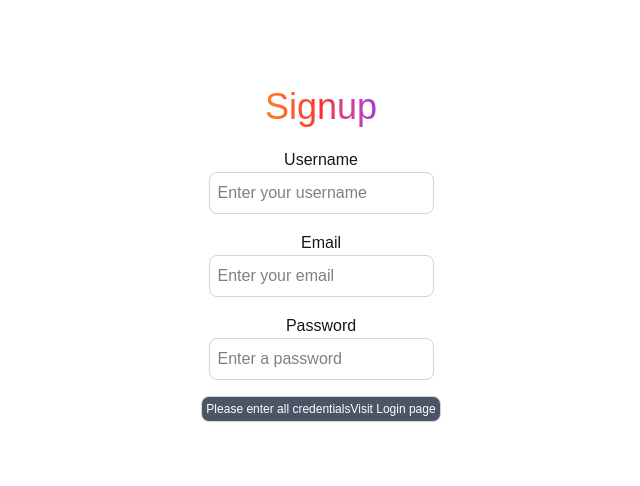
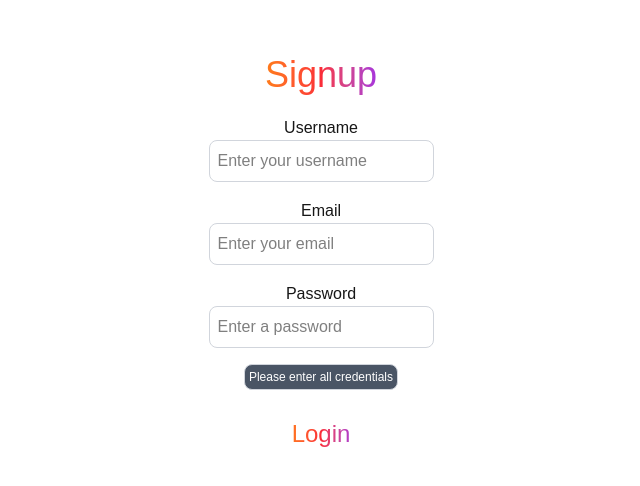
Before and after one commit to thepratikguptaa/nextjs-auth, a Next.js app: page /signup in a window 1280 px wide. Shown: the part 144-630 px from the top of the page, without its empty margins (319-959 px from the left). Built offline with nearby package versions, Linux system fonts and the light colour scheme.

Commit message:
feat: update signup page with improved login link styling and button text

```diff
--- a/src/app/signup/page.tsx
+++ b/src/app/signup/page.tsx
@@ -76,8 +76,10 @@ export default function SignupPage() {
         className='text-xs p-1 border border-gray-300 rounded-lg mb-4 focus:outline-none focus:border-gray-600 text-white bg-gray-600 hover:bg-gray-700'
         >
         {buttonDisabled ? "Please enter all credentials" : "Signup"}
-        <Link href={"/login"}>Visit Login page</Link>
       </button>
+      <Link
+      className='text-2xl mb-2 p-3 bg-gradient-to-r from-orange-400 via-red-500 to-purple-600 bg-clip-text text-transparent'
+      href={"/login"}>Login</Link>
     </div>
   )
 }
```
